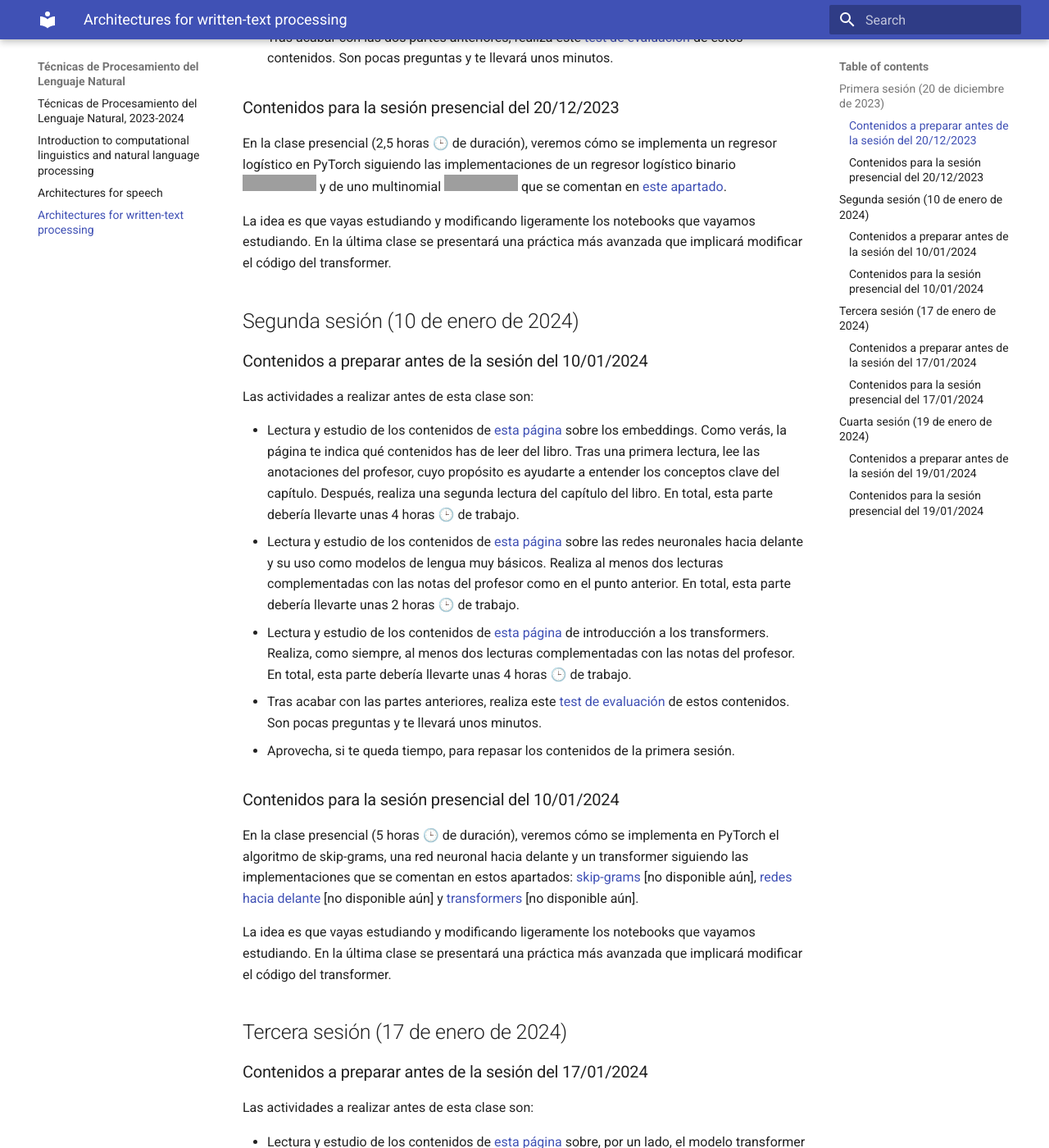
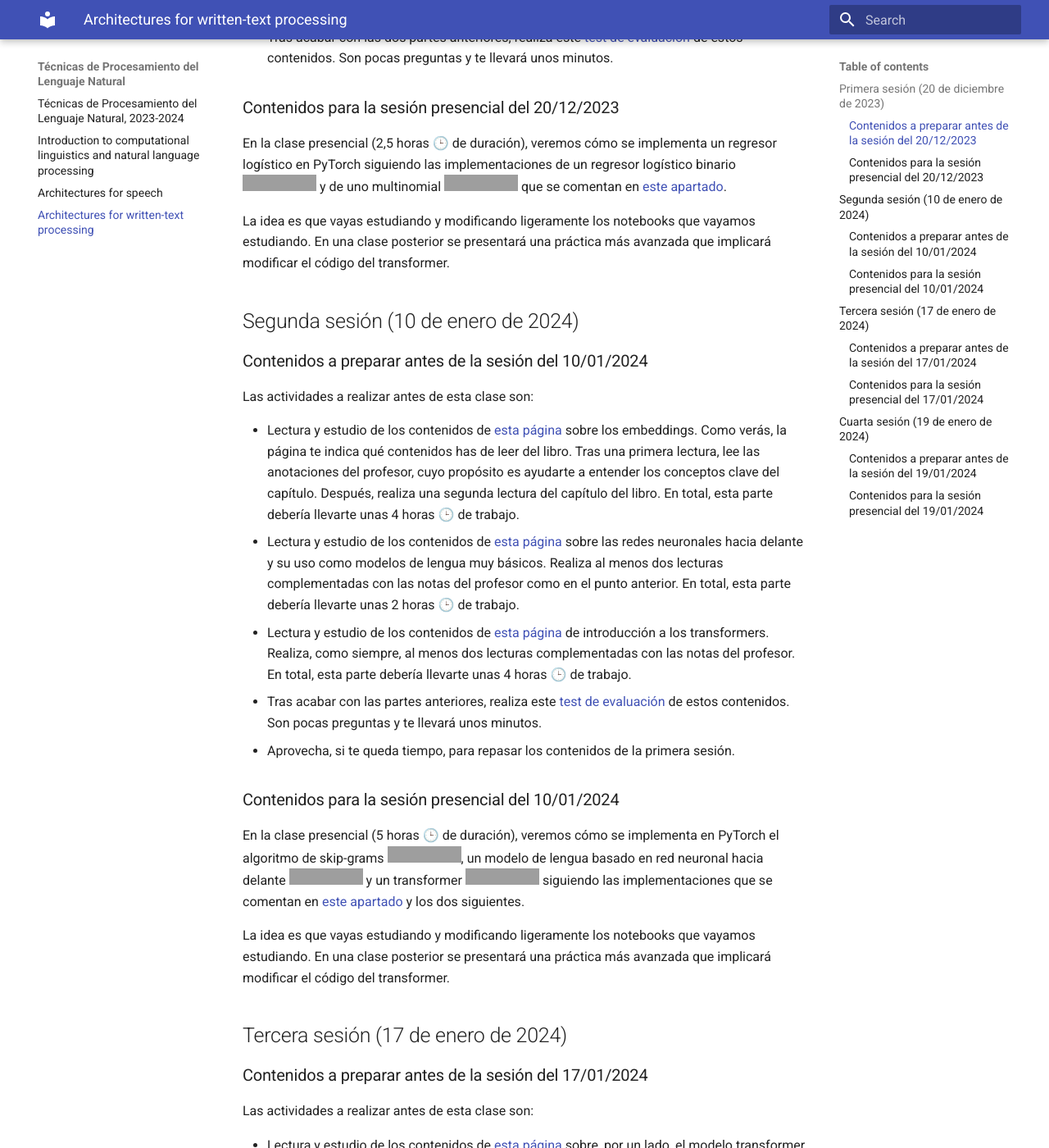
Before and after one commit to jaspock/tpln2324, an MkDocs documentation site: the page built from docs/text.md, in a window 1280 px wide and 1400 px high, scrolled down 946 px. Shown: the whole window at 82% size. Built offline with MkDocs 1.6.1 and Material for MkDocs 9.7.7, drawn with Linux system fonts in a browser that asks for light colours; grey boxes are pictures that could not be loaded.

Commit message:
Contenido presencial

```diff
--- a/docs/text.md
+++ b/docs/text.md
@@ -18,7 +18,7 @@ Las actividades a realizar antes de esta clase son:
 
 En la clase presencial (2,5 horas 🕒️ de duración), veremos cómo se implementa un regresor logístico en PyTorch siguiendo las implementaciones de un regresor logístico binario <a href="https://colab.research.google.com/github/jaspock/me/blob/main/docs/materials/transformers/assets/notebooks/logistic.ipynb"><img src="https://colab.research.google.com/assets/colab-badge.svg" alt="Open In Colab\"></a> y de uno multinomial <a href="https://colab.research.google.com/github/jaspock/me/blob/main/docs/materials/transformers/assets/notebooks/softmax.ipynb"><img src="https://colab.research.google.com/assets/colab-badge.svg" alt="Open In Colab\"></a> que se comentan en [este apartado](https://dlsi.ua.es/~japerez/materials/transformers/implementacion/#codigo-para-un-regresor-logistico-y-uno-multinomial).
 
-La idea es que vayas estudiando y modificando ligeramente los notebooks que vayamos estudiando. En la última clase se presentará una práctica más avanzada que implicará modificar el código del transformer.
+La idea es que vayas estudiando y modificando ligeramente los notebooks que vayamos estudiando. En una clase posterior se presentará una práctica más avanzada que implicará modificar el código del transformer.
 
 ## Segunda sesión (10 de enero de 2024)
 
@@ -34,9 +34,12 @@ Las actividades a realizar antes de esta clase son:
 
 ### Contenidos para la sesión presencial del 10/01/2024
 
-En la clase presencial (5 horas 🕒️ de duración), veremos cómo se implementa en PyTorch el algoritmo de skip-grams, una red neuronal hacia delante y un transformer siguiendo las implementaciones que se comentan en estos apartados: [skip-grams](https://dlsi.ua.es/~japerez/materials/transformers/implementacion/#codigo-para-skip-grams) [no disponible aún], [redes hacia delante](https://dlsi.ua.es/~japerez/materials/transformers/implementacion/#codigo-para-un-modelo-de-lengua-con-redes-feedforward) [no disponible aún] y [transformers](https://dlsi.ua.es/~japerez/materials/transformers/implementacion/#codigo-para-un-transformer-del-proyecto-mingpt) [no disponible aún].
+En la clase presencial (5 horas 🕒️ de duración), veremos cómo se implementa en PyTorch el algoritmo de skip-grams <a target="_blank" href="https://colab.research.google.com/github/jaspock/me/blob/main/docs/materials/transformers/assets/notebooks/skipgram.ipynb">
+  <img src="https://colab.research.google.com/assets/colab-badge.svg" alt="Open In Colab"/></a>, un modelo de lengua basado en red neuronal hacia delante <a target="_blank" href="https://colab.research.google.com/github/jaspock/me/blob/main/docs/materials/transformers/assets/notebooks/ffnn.ipynb">
+  <img src="https://colab.research.google.com/assets/colab-badge.svg" alt="Open In Colab"/></a> y un transformer <a target="_blank" href="https://colab.research.google.com/github/jaspock/me/blob/main/docs/materials/transformers/assets/notebooks/transformer.ipynb">
+  <img src="https://colab.research.google.com/assets/colab-badge.svg" alt="Open In Colab"/></a> siguiendo las implementaciones que se comentan en [este apartado](https://www.dlsi.ua.es/~japerez/materials/transformers/implementacion/#codigo-para-skip-grams) y los dos siguientes.
 
-La idea es que vayas estudiando y modificando ligeramente los notebooks que vayamos estudiando. En la última clase se presentará una práctica más avanzada que implicará modificar el código del transformer.
+La idea es que vayas estudiando y modificando ligeramente los notebooks que vayamos estudiando. En una clase posterior se presentará una práctica más avanzada que implicará modificar el código del transformer.
 
 ## Tercera sesión (17 de enero de 2024)
 
```
